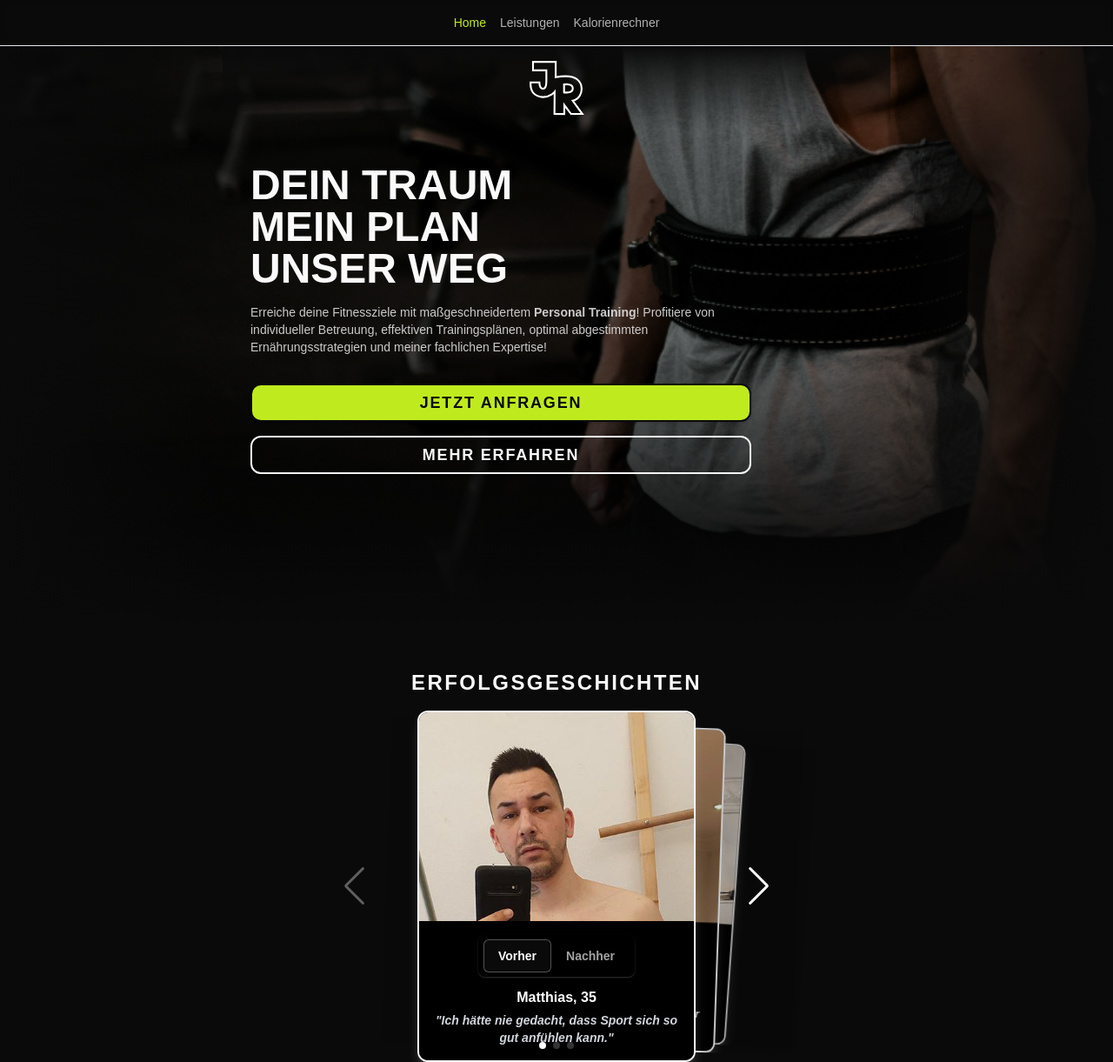
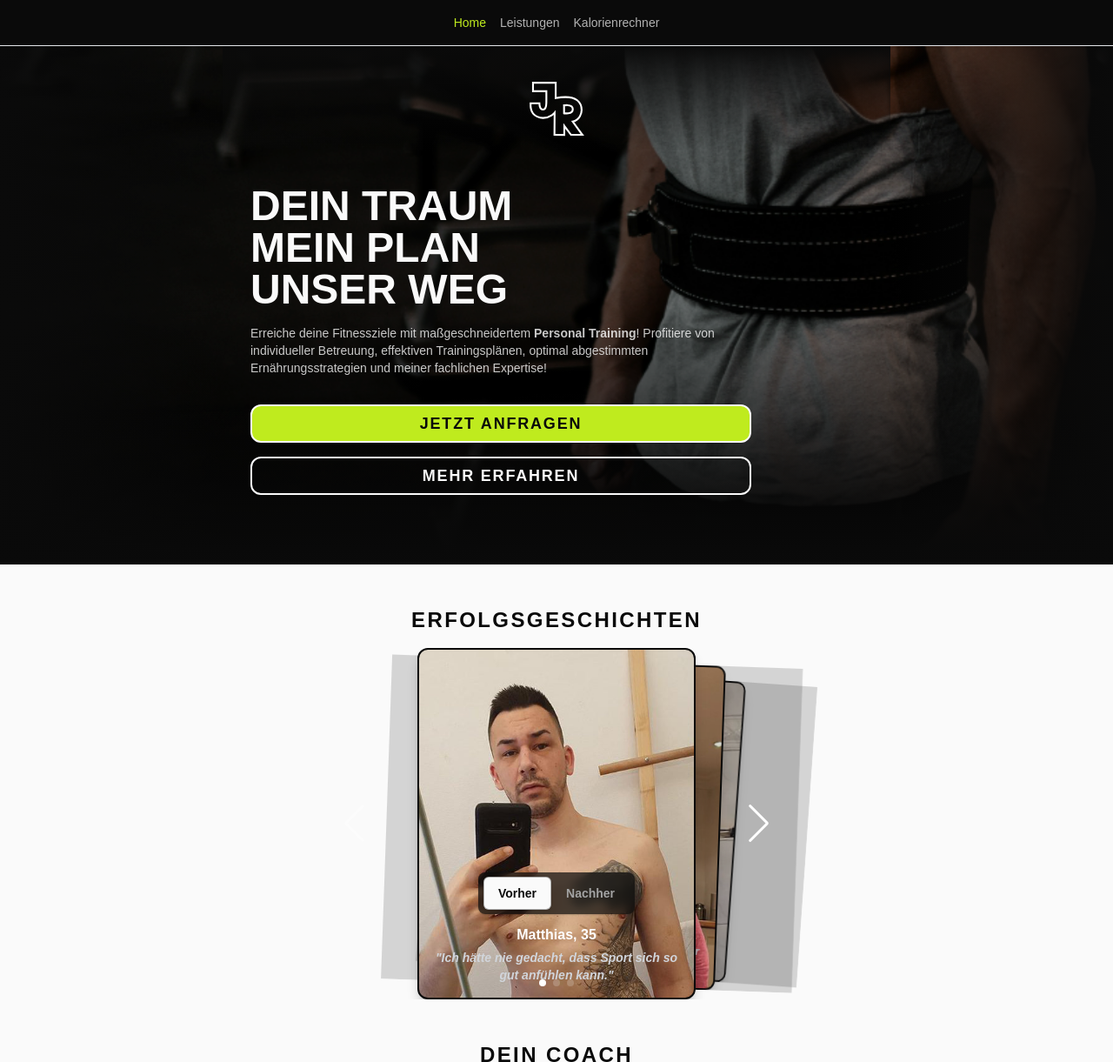
Before and after one commit to maltekuhr/jr-coaching, a Next.js app: page / in a window 1280 px wide. Shown: the top 1221 px of the page at 87% size. Built offline with nearby package versions, Linux system fonts and the light colour scheme.

Commit message:
Refactor styling in global CSS and components to improve visual consistency. Update background and foreground color variables, adjust layout spacing, and enhance navigation and header styles for better user experience.

```diff
--- a/src/app/(home)/components/transformation-section.tsx
+++ b/src/app/(home)/components/transformation-section.tsx
@@ -48,9 +48,9 @@
           </TabsContent>
 
           {/* Text overlay with gradient at the bottom */}
-          <div className="absolute bottom-0 left-0 right-0 p-4 bg-black">
+          <div className="absolute bottom-0 left-0 right-0 p-4">
             <div className='flex justify-center mb-3'>
-              <TabsList className="bg-black/60 backdrop-blur-sm shadow-sm shadow-foreground/20 p-1.5 h-12">
+              <TabsList className="bg-foreground/70 backdrop-blur-sm shadow-sm shadow-foreground/20 p-1.5 h-12">
                 <TabsTrigger value="before" className='border border-transparent data-[state=active]:border-foreground/30 px-4 py-2 text-sm font-bold'>Vorher</TabsTrigger>
                 <TabsTrigger value="after" className='border border-transparent data-[state=active]:border-foreground/30 px-4 py-2 text-sm font-bold'>Nachher</TabsTrigger>
               </TabsList>
--- a/src/app/globals.css
+++ b/src/app/globals.css
@@ -8,8 +8,8 @@
 
 @layer base {
   :root {
-    --background: 0 0% 3.9%;
-    --foreground: 0 0% 98%;
+    --foreground: 0 0% 3.9%;
+    --background: 0 0% 98%;
     --card: 0 0% 3.9%;
     --card-foreground: 0 0% 98%;
     --popover: 0 0% 3.9%;
--- a/src/app/layout.tsx
+++ b/src/app/layout.tsx
@@ -50,7 +50,7 @@
         className={`${geistSans.variable} ${geistMono.variable} antialiased bg-background text-foreground min-h-screen flex flex-col`}
       >
         <main className="flex-grow">
-        <Navigation />
+          <Navigation />
           {children}
         </main>
         <Footer />
--- a/src/components/Header.tsx
+++ b/src/components/Header.tsx
@@ -4,7 +4,7 @@
 
 export function Header() {
   return (
-    <div className="bg-background text-foreground">
+    <div className="bg-foreground text-foreground">
       <div className="relative">
         {/* Full-width background container */}
         <div className="absolute inset-0 flex justify-center">
@@ -18,10 +18,10 @@
               }}
             />
             {/* Overlay for side fades - only on md and up */}
-            <div className="absolute inset-y-0 left-0 w-[20%] bg-gradient-to-r from-background to-transparent" />
-            <div className="absolute inset-y-0 right-0 w-[20%] bg-gradient-to-l from-background to-transparent hidden md:block" />
+            <div className="absolute inset-y-0 left-0 w-[20%] bg-gradient-to-r from-foreground to-transparent" />
+            <div className="absolute inset-y-0 right-0 w-[20%] bg-gradient-to-l from-foreground to-transparent hidden md:block" />
             {/* Overlay for bottom fade */}
-            <div className="absolute inset-x-0 bottom-0 h-[30%] bg-gradient-to-t from-background to-transparent" />
+            <div className="absolute inset-x-0 bottom-0 h-[30%] bg-gradient-to-t from-foreground to-transparent" />
           </div>
         </div>
 
@@ -29,7 +29,7 @@
         <div className="max-w-3xl mx-auto relative h-full">
           <div className="relative z-10 h-full">
             {/* Logo Section */}
-            <header className="flex items-center justify-center p-4 bg-gradient-to-b from-background to-transparent">
+            <header className="flex items-center justify-center p-4 pt-10 bg-gradient-to-b from-foreground to-transparent">
               <div className="flex items-center gap-2">
                 <img src="/logo.svg" alt="logo" className="size-16 fill-foreground" />
               </div>
@@ -41,7 +41,7 @@
             </div>
 
             {/* Main Content */}
-            <main className="pb-44 pt-10 px-8">
+            <main className="pb-44 md:pb-20 pt-10 px-8 text-background">
               <div className="max-w-xl space-y-4">
                 <h1 className="text-4xl font-bold leading-tight md:text-5xl">
                   DEIN TRAUM
@@ -51,7 +51,7 @@
                   UNSER WEG
                 </h1>
 
-                <p className="text-sm text-foreground/80">
+                <p className="text-sm text-background/80">
                   Erreiche deine Fitnessziele mit maßgeschneidertem <b>Personal Training</b>!
                   Profitiere von individueller Betreuung, effektiven Trainingsplänen, optimal abgestimmten Ernährungsstrategien und meiner fachlichen Expertise!
                 </p>
@@ -60,7 +60,7 @@
                   <Button className="w-full bg-primary border-2 border-background text-primary-foreground rounded-xl text-lg py-5 font-bold hover:bg-primary/90 tracking-widest uppercase">
                     Jetzt anfragen
                   </Button>
-                  <Button className="text-lg py-5 text-foreground font-bold bg-transparent rounded-xl border-foreground border-2 tracking-widest uppercase hover:bg-foreground/10 focus-visible:text-foreground">
+                  <Button className="text-lg py-5 text-background font-bold bg-transparent rounded-xl border-background border-2 tracking-widest uppercase hover:bg-foreground/10 focus-visible:text-background">
                     Mehr erfahren
                   </Button>
                 </div>
--- a/src/components/Navigation.tsx
+++ b/src/components/Navigation.tsx
@@ -35,16 +35,16 @@
 
   return (
     <>
-      <nav className="hidden md:flex justify-center items-center p-4 bg-background/80 backdrop-blur-sm space-x-4 sticky top-0 z-50 border-b">
+      <nav className="hidden md:flex justify-center items-center p-4 space-x-4 bg-foreground z-50 border-b">
 
         {/* Desktop navigation - hidden on mobile */}
-          <Link href="/" className={`text-sm font-medium transition-colors hover:text-primary ${pathname === "/" ? "text-primary" : "text-foreground/70"}`}>
+          <Link href="/" className={`text-sm font-medium transition-colors hover:text-primary ${pathname === "/" ? "text-primary" : "text-background/70"}`}>
             Home
           </Link>
-          <Link href="/leistungen" className={`text-sm font-medium transition-colors hover:text-primary ${pathname === "/leistungen" ? "text-primary" : "text-foreground/70"}`}>
+          <Link href="/leistungen" className={`text-sm font-medium transition-colors hover:text-primary ${pathname === "/leistungen" ? "text-primary" : "text-background/70"}`}>
             Leistungen
           </Link>
-          <Link href="/rechner" className={`text-sm font-medium transition-colors hover:text-primary ${pathname === "/rechner" ? "text-primary" : "text-foreground/70"}`}>
+          <Link href="/rechner" className={`text-sm font-medium transition-colors hover:text-primary ${pathname === "/rechner" ? "text-primary" : "text-background/70"}`}>
             Kalorienrechner
           </Link>
       </nav>
--- a/src/components/ScrollingBanner.tsx
+++ b/src/components/ScrollingBanner.tsx
@@ -14,9 +14,9 @@
   const items = [...BANNER_ITEMS, ...BANNER_ITEMS, ...BANNER_ITEMS] // Triple for smoother loop
 
   return (
-    <div className="relative w-full h-40 overflow-hidden lg:hidden">
+    <div className="relative isolate w-full h-40 overflow-hidden lg:hidden -mb-px">
       {/* First banner - Primary */}
-      <div className="absolute w-full bg-primary border-y border-background transform -rotate-6 scale-125 top-1/2 -translate-y-1/2">
+      <div className="absolute z-10 w-full bg-primary border-y border-background transform -rotate-6 scale-125 top-1/2 -translate-y-1/2">
         <div
           className="flex whitespace-nowrap py-2 animate-scroll-left"
           style={{ width: 'max-content' }}
@@ -31,7 +31,7 @@
       </div>
 
       {/* Second banner - Background */}
-      <div className="absolute w-full bg-background border-y border-foreground transform rotate-6 scale-125 top-1/2 -translate-y-1/2">
+      <div className="absolute z-10 w-full bg-background border-y border-foreground transform rotate-6 scale-125 top-1/2 -translate-y-1/2">
         <div
           className="flex whitespace-nowrap py-2 animate-scroll-right"
           style={{ width: 'max-content' }}
@@ -44,6 +44,7 @@
           ))}
         </div>
       </div>
+      <div className="absolute bottom-0 w-full bg-background h-1/2"></div>
     </div>
   )
 }
```
